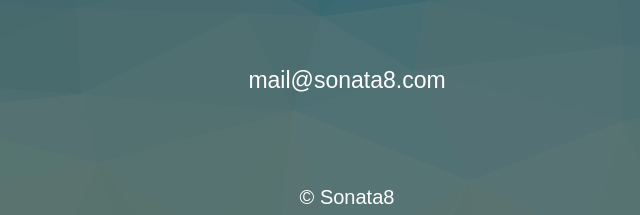
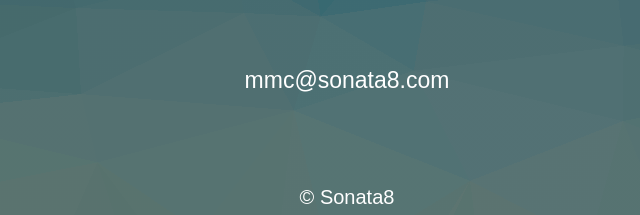
Before and after one commit to martinkaptein/sonata8.com, a plain HTML site: page index.html in a window 1280 px wide. Shown: the part 297-512 px from the top of the page, 293-933 px from the left. Drawn offline with Linux system fonts and the light colour scheme.

Commit message:
mail change

```diff
--- a/index.html
+++ b/index.html
@@ -40,7 +40,7 @@
 	<div class="nav"><a href="https://scriabinclub.com/">scriabinclub.com</a></div>
 </nav>
 <main class="main">
-	<p><a href="mailto:mail@sonata8.com">mail@sonata8.com</a></p>
+	<p><a href="mailto:mmc@sonata8.com">mmc@sonata8.com</a></p>
 </main>
 <footer class="footer">
 <p>&copy; Sonata8</p>
```
